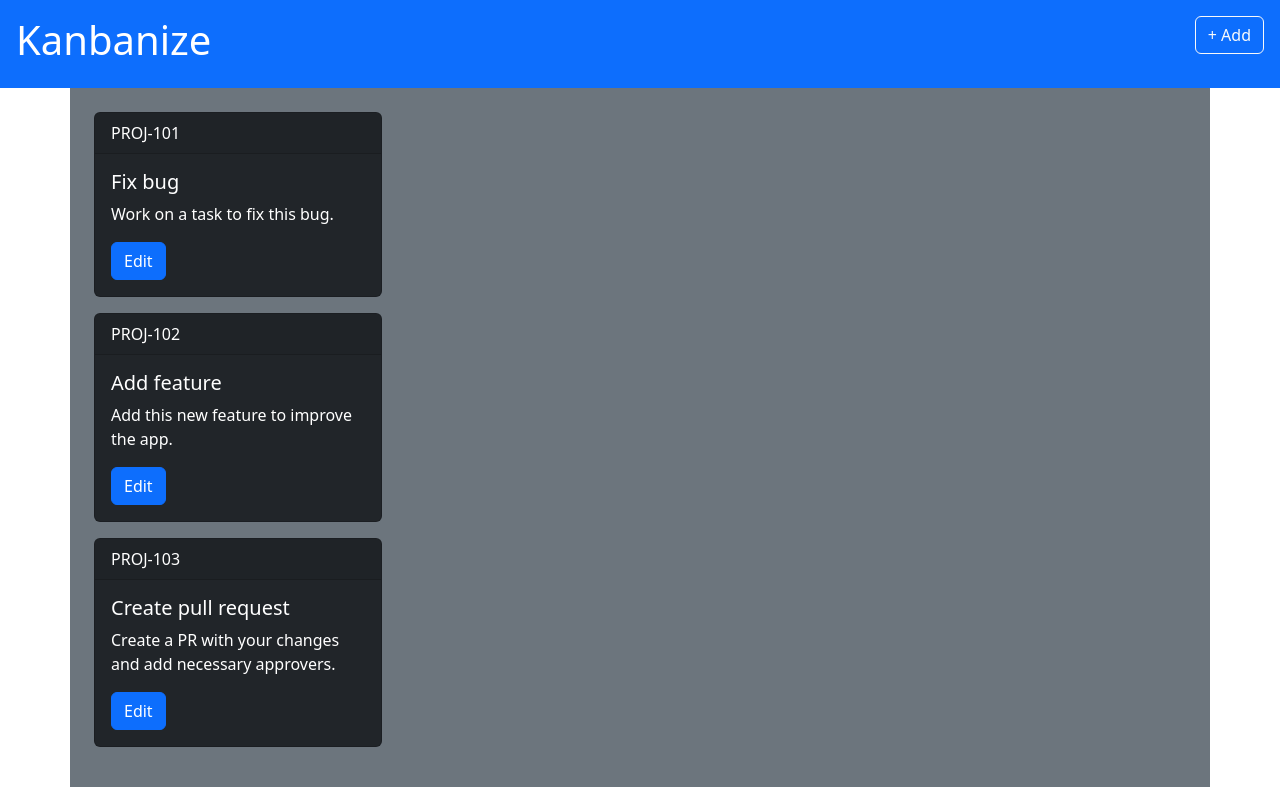
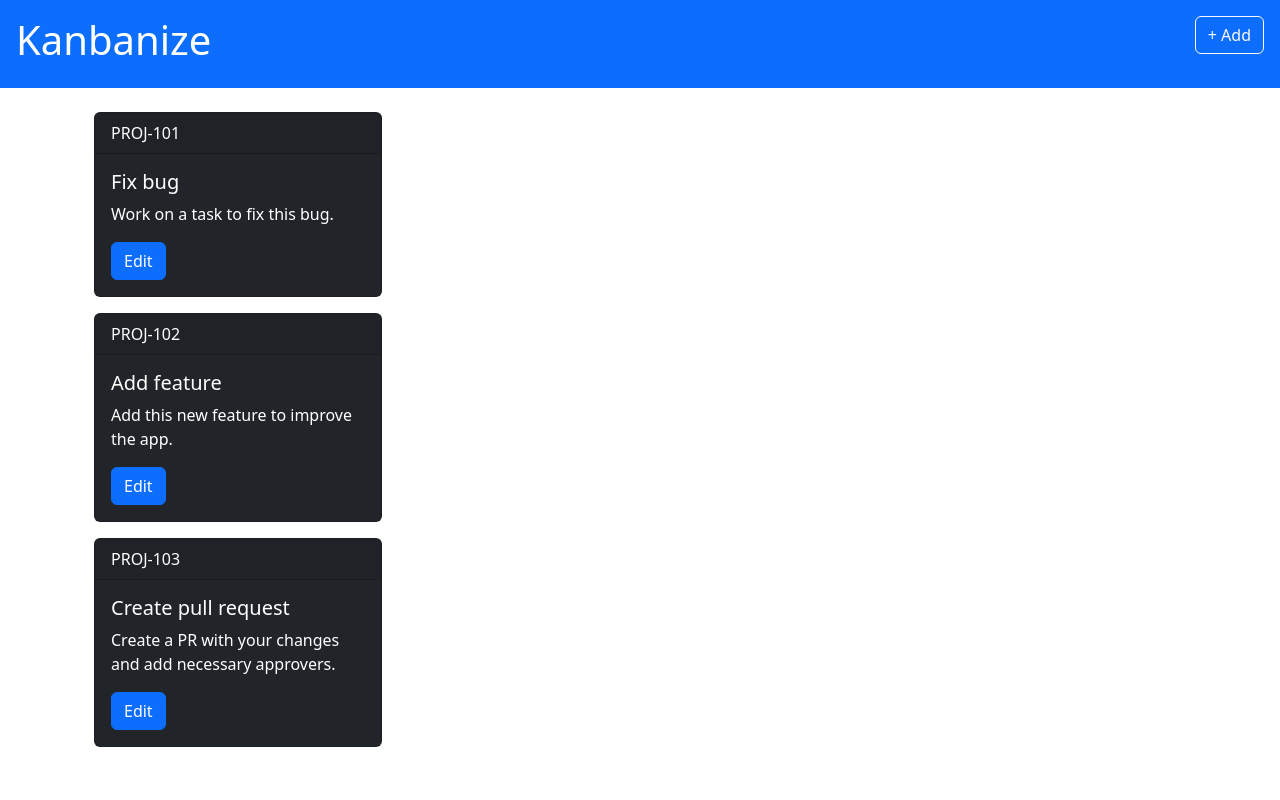
Before and after one commit to mohamad-jamil/kanbanize, a React (Vite) app: page / in a window 1280 px wide. Built offline with nearby package versions, Linux system fonts and the light colour scheme.

Commit message:
Remove background colour for card component

```diff
--- a/src/components/Card.tsx
+++ b/src/components/Card.tsx
@@ -29,7 +29,7 @@ function Card() {
   let link: string | undefined = undefined;
 
   return (
-    <div className="container bg-secondary p-4">
+    <div className="container p-4">
       {cards.map((item, index) => (
         <div
           key={index}
```
